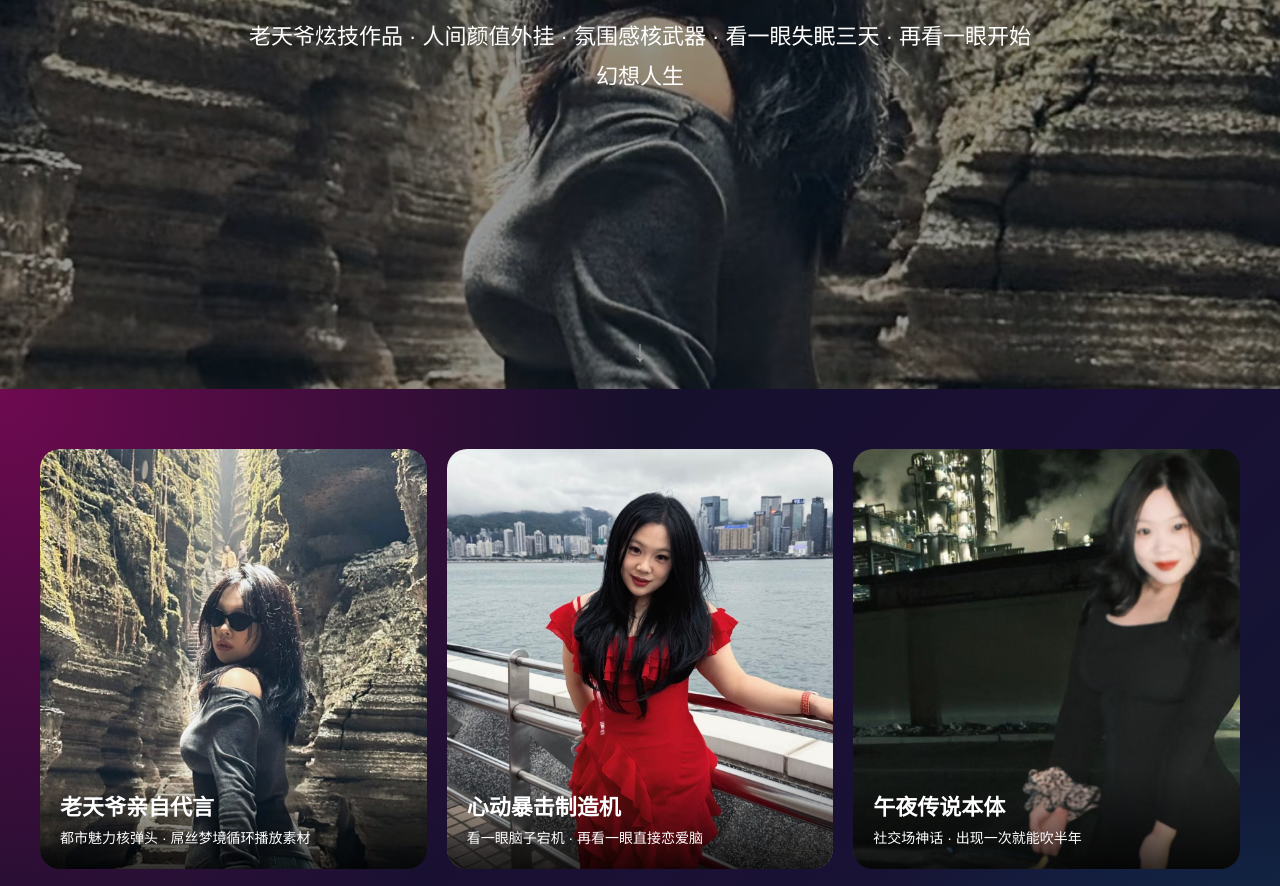
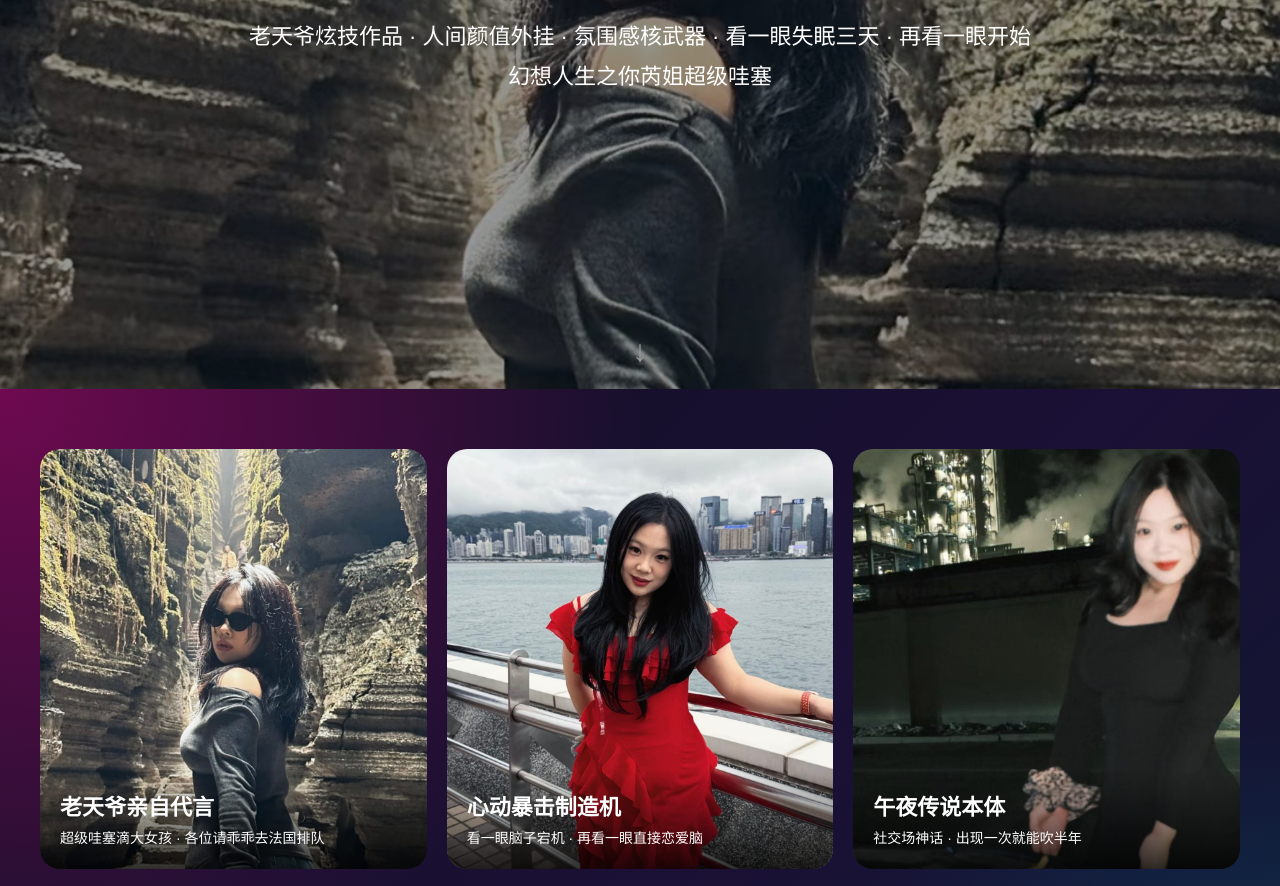
Before and after one commit to heqing8888106/heqing8888106.github.io, a plain HTML site: page index.html in a window 1280 px wide. Shown: the part 411-1297 px from the top of the page. Drawn offline with Linux system fonts and the light colour scheme.

Commit message:
Update index.html

```diff
--- a/index.html
+++ b/index.html
@@ -147,7 +147,7 @@
       <h1>李馨芮</h1>
       <p>
         老天爷炫技作品 · 人间颜值外挂 · 氛围感核武器 ·
-        看一眼失眠三天 · 再看一眼开始幻想人生
+        看一眼失眠三天 · 再看一眼开始幻想人生之你芮姐超级哇塞
       </p>
     </div>
     <div class="scroll">↓</div>
@@ -162,7 +162,7 @@
         <img src="photo1.jpg">
         <div class="text">
           <h3>老天爷亲自代言</h3>
-          <p>都市魅力核弹头 · 屌丝梦境循环播放素材</p>
+          <p>超级哇塞滴大女孩 · 各位请乖乖去法国排队</p>
         </div>
       </div>
 
```
